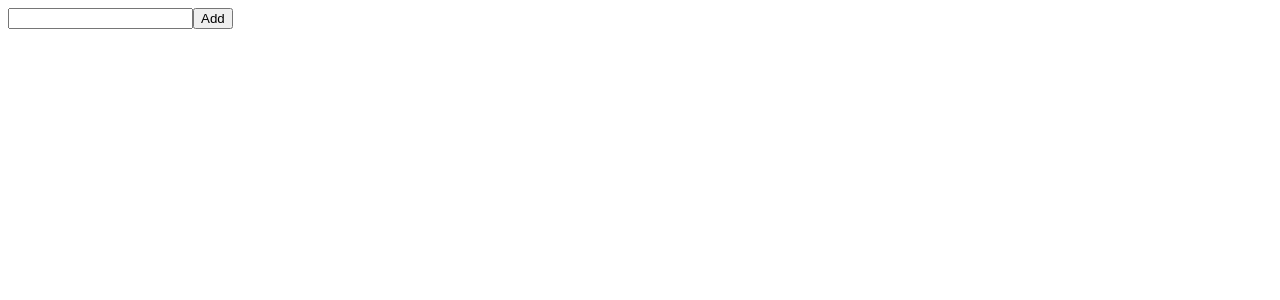
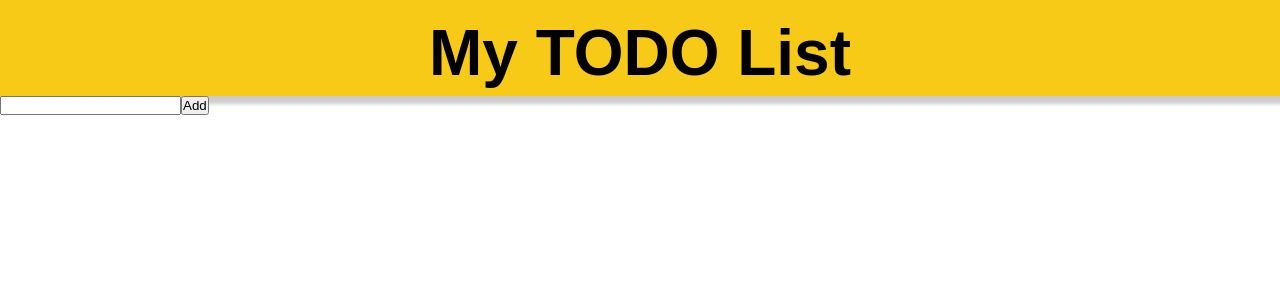
Before and after one commit to srjingole0610/toDOList, a React (Vite) app: page / in a window 1280 px wide. Shown: the top 300 px of the page. Built offline with nearby package versions, Linux system fonts and the light colour scheme.

Commit message:
Added header component and styling to it (#4)

```diff
--- /dev/null
+++ b/src/App.css
@@ -0,0 +1,6 @@
+*{
+    margin: 0;
+    padding: 0;
+    box-sizing: border-box;
+    font-family: 'Poppins', sans-serif;
+}
--- a/src/App.jsx
+++ b/src/App.jsx
@@ -1,8 +1,10 @@
 import TodoForm from "./component/TodoForm"
-
+import Header from "./component/Header"
+import "./App.css"
 function App() {
   return (
     <div>
+      <Header />
       <TodoForm />
     </div>
   )
--- /dev/null
+++ b/src/component/Header.jsx
@@ -0,0 +1,11 @@
+import React from 'react'
+import styles from './header.module.css'
+function h1() {
+    return (
+        <div>
+            <h1 className={styles.header}>My TODO List</h1>
+        </div>
+    )
+}
+
+export default h1
--- /dev/null
+++ b/src/component/header.module.css
@@ -0,0 +1,9 @@
+.header {
+    background-color: #f7ca18;
+    text-align: center;
+    font-weight: 700;
+    font-size: 4rem;
+    padding: 1rem;
+    height: 6rem;
+    box-shadow: 0 2px 4px 6px rgba(0,0,0,0.2);
+}
```
